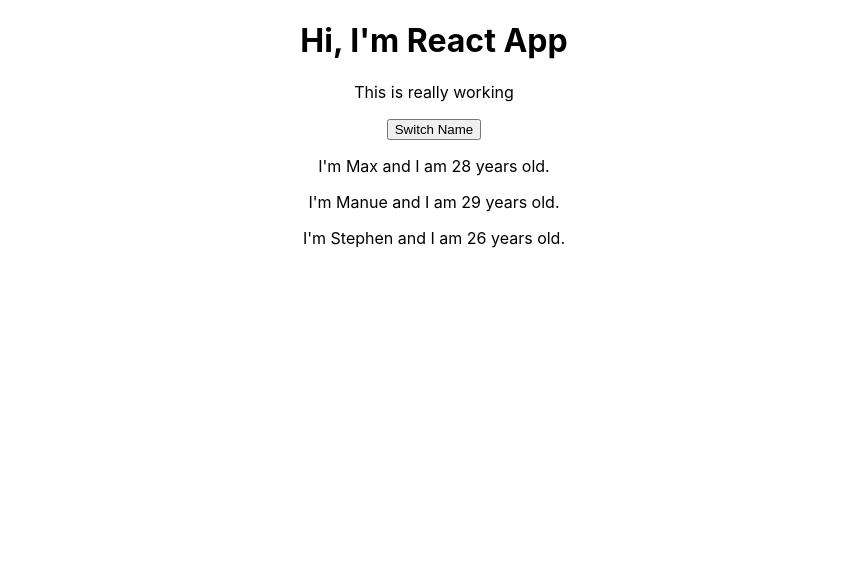
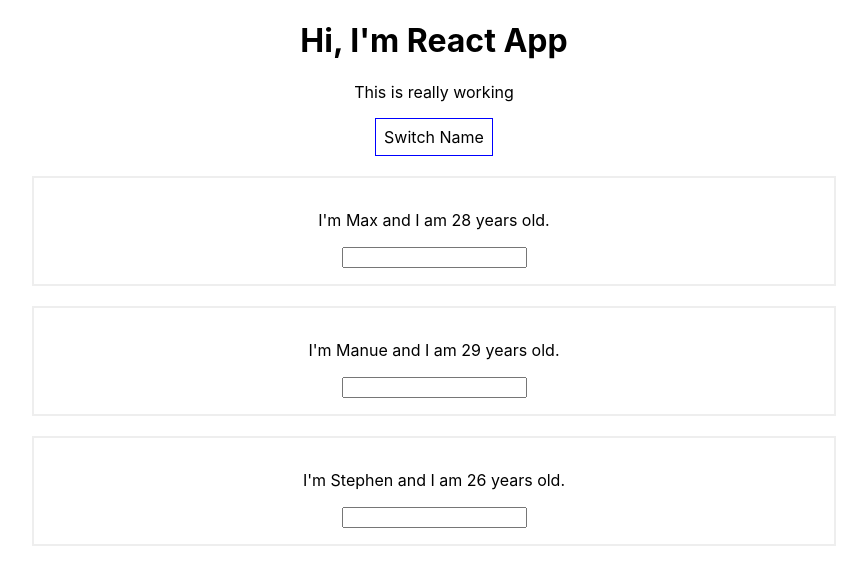
Before and after one commit to maxhasan882/React-Learn, a React (Create React App) app: page / in a window 1280 px wide. Shown: the top 584 px of the page, without its empty margins (206-1073 px from the left). Built offline with nearby package versions, Linux system fonts and the light colour scheme.

Commit message:
Two Way Binding

```diff
--- a/src/App.js
+++ b/src/App.js
@@ -22,12 +22,32 @@ class App extends Component {
     });
   };
 
+  nameChangehandler = event => {
+    this.setState({
+      persons: [
+        { name: "Max", age: 25 },
+        { name: event.target.value, age: 29 },
+        { name: "Stephen", age: 23 }
+      ]
+    });
+  };
+
   render() {
+    const style = {
+      backgroundColor: "white",
+      font: "inherit",
+      border: "1px solid blue",
+      padding: "8px",
+      cursor: "pointer"
+    };
     return (
       <div className="App">
         <h1>Hi, I'm React App</h1>
         <p>This is really working</p>
-        <button onClick={() => this.switchNameHandler("Maxhasan")}>
+        <button
+          style={style}
+          onClick={() => this.switchNameHandler("Maxhasan")}
+        >
           Switch Name
         </button>
         <Person
@@ -38,6 +58,7 @@ class App extends Component {
           name={this.state.persons[1].name}
           age={this.state.persons[1].age}
           click={this.switchNameHandler.bind(this, "Maxxx!")}
+          changed={this.nameChangehandler}
         />
         <Person
           name={this.state.persons[2].name}
--- /dev/null
+++ b/src/Person/Person.css
@@ -0,0 +1,7 @@
+.Person {
+  width: 60%;
+  margin: 20px auto;
+  border: 2px solid #eee;
+  padding: 16px;
+  text-align: center;
+}
--- a/src/Person/Person.js
+++ b/src/Person/Person.js
@@ -1,12 +1,13 @@
 import React from "react";
-
+import "./Person.css";
 const person = props => {
   return (
-    <div>
+    <div className="Person">
       <p onClick={props.click}>
         I'm {props.name} and I am {props.age} years old.
       </p>
       <p> {props.children} </p>
+      <input type="text" onChange={props.changed} />
     </div>
   );
 };
```
